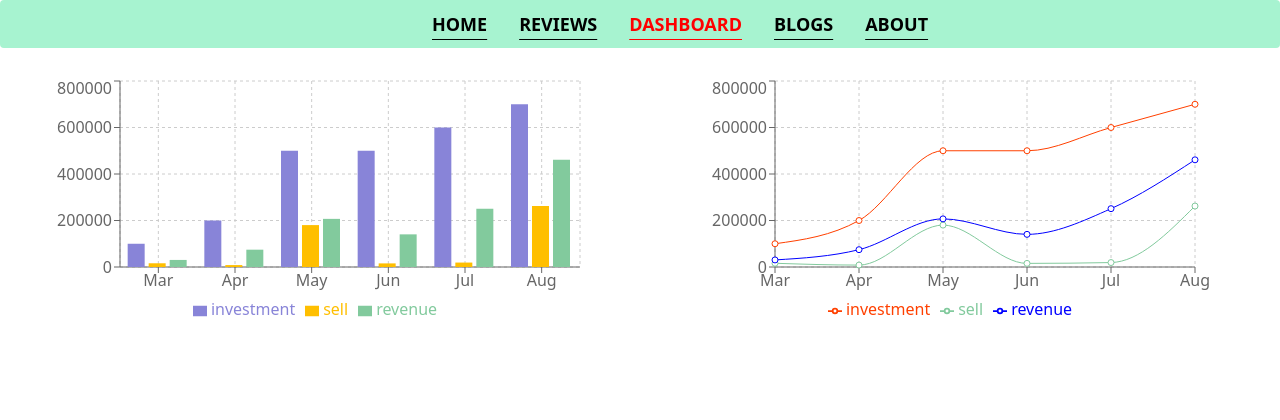
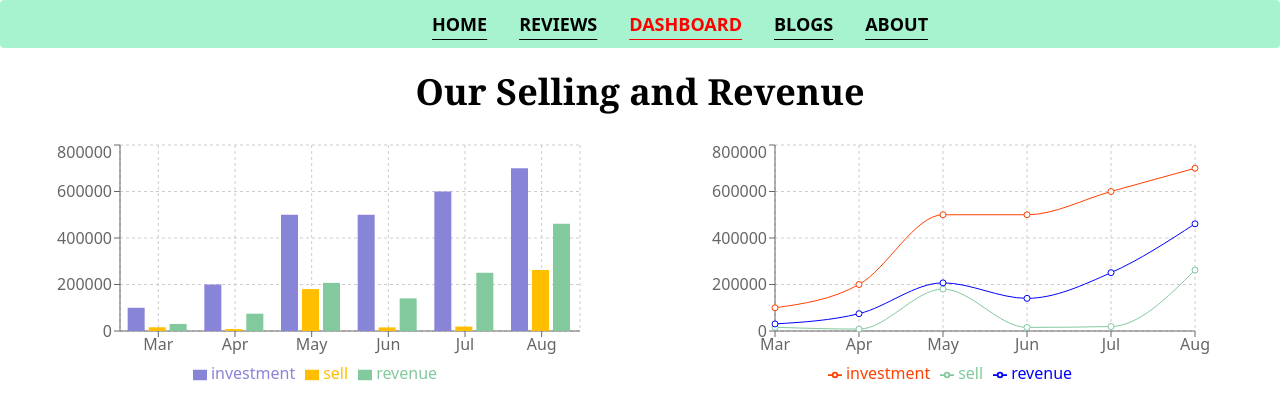
Before and after one commit to Fahadmohammad1/gadget-analyze, a React (Create React App) app: page /dashboard in a window 1280 px wide. Shown: the top 420 px of the page. Built offline with nearby package versions, Linux system fonts and the light colour scheme.

Commit message:
dashboard title changed

```diff
--- a/src/components/Dashboard/Dashboard.js
+++ b/src/components/Dashboard/Dashboard.js
@@ -51,8 +51,18 @@ const Dashboard = () => {
     },
   ];
   return (
+    <div>
+      <h1 className="text-4xl mt-6 font-serif font-semibold">
+        Our Selling and Revenue
+      </h1>
       <div className="md:flex mt-7">
-      <BarChart className="mx-auto" width={530} height={250} data={chartData}>
+        <div className="mx-auto">
+          <BarChart
+            className="mx-auto"
+            width={530}
+            height={250}
+            data={chartData}
+          >
             <CartesianGrid strokeDasharray="3 3" />
             <XAxis dataKey="month" />
             <YAxis />
@@ -62,6 +72,7 @@ const Dashboard = () => {
             <Bar dataKey="sell" fill="#ffbf00" />
             <Bar dataKey="revenue" fill="#82ca9d" />
           </BarChart>
+        </div>
         <div className="mx-auto">
           <LineChart
             width={530}
@@ -80,6 +91,7 @@ const Dashboard = () => {
           </LineChart>
         </div>
       </div>
+    </div>
   );
 };
 
```
Also changed, not shown: 1 other file (tests, documents, lock files or other folders). Lines whose indentation alone changed are shown as unchanged.
